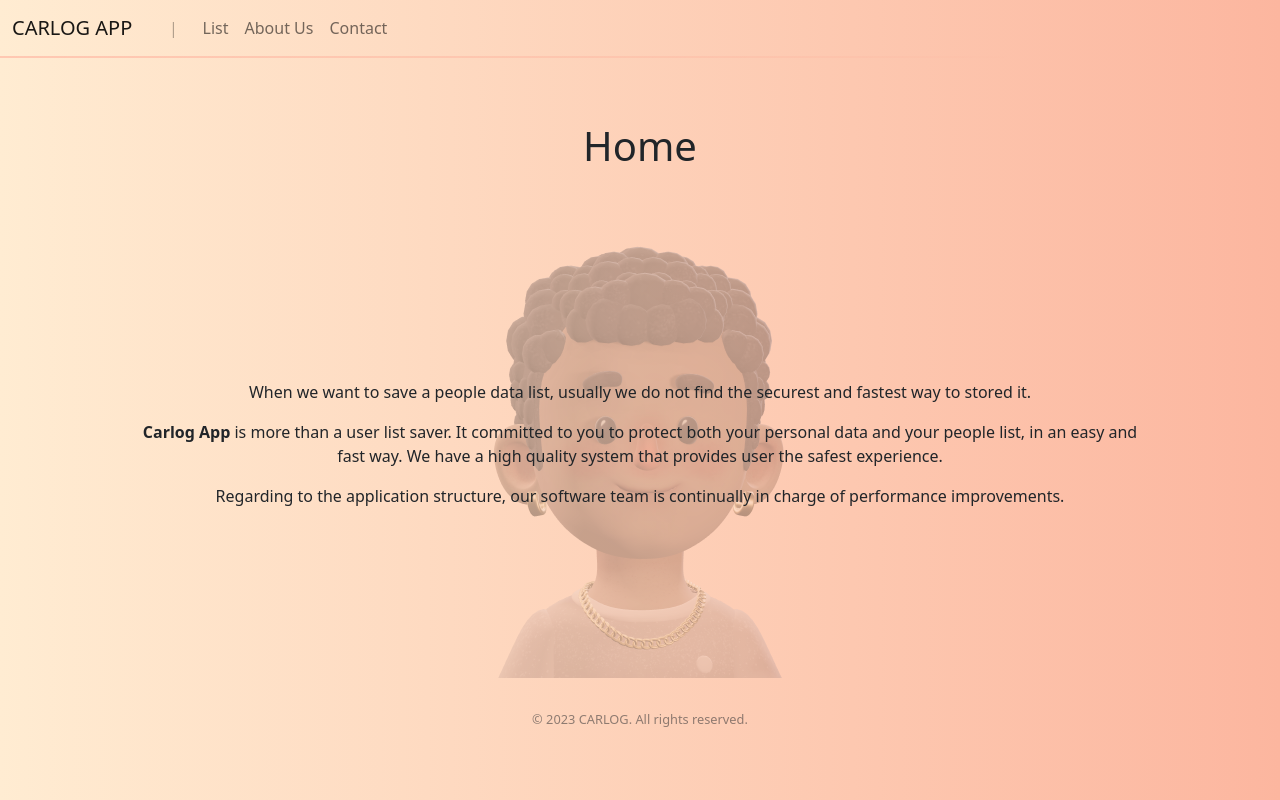
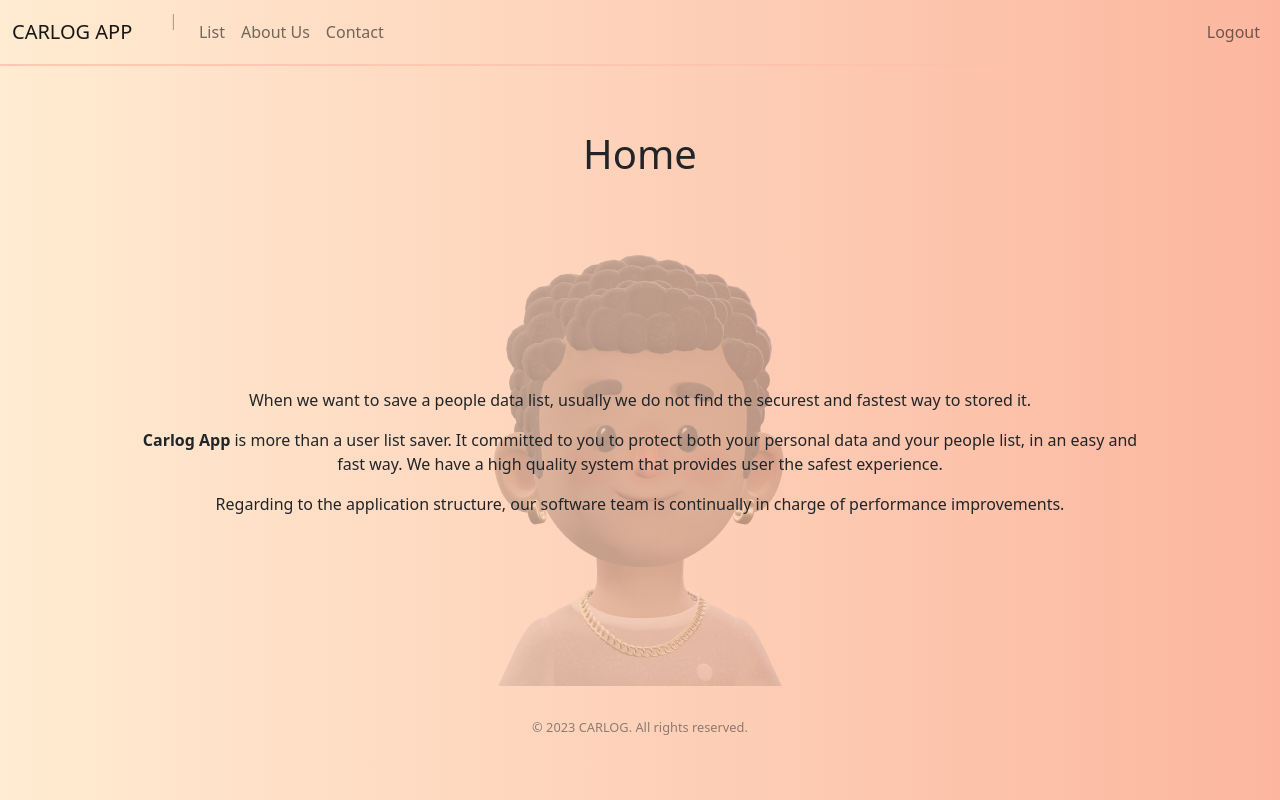
Before and after one commit to clmonreal/carlosProjectApp, an Angular app: page /home in a window 1280 px wide. Built offline with nearby package versions, Linux system fonts and the light colour scheme.

Commit message:
Creamos opción logout.

```diff
--- a/src/app/templates/header/header.component.html
+++ b/src/app/templates/header/header.component.html
@@ -5,8 +5,9 @@
       <span class="navbar-toggler-icon"></span>
     </button>
     <span class="separator">|&nbsp;&nbsp;&nbsp;&nbsp;</span>
-    <div class="collapse navbar-collapse" id="navbarNav">
-      <ul class="navbar-nav">
+    <div class="collapse navbar-collapse navigation-bar" id="navbarNav">
+      <ul class="navbar-nav navigation-bar">
+        <div class="navigation-bar-group">
           <li class="nav-item">
             <a class="nav-link" href="/list">List</a>
           </li>
@@ -16,6 +17,12 @@
           <li class="nav-item">
             <a class="nav-link" href="/contact">Contact</a>
           </li>
+        </div>
+        <div class="navigation-bar-logout">
+          <li class="nav-item navigation-bar-logout">
+            <a class="nav-link" href="/logout">Logout</a>
+          </li>
+        </div>
       </ul>
     </div>
   </div>
--- a/src/app/templates/header/header.component.scss
+++ b/src/app/templates/header/header.component.scss
@@ -19,3 +19,16 @@
         display: flex;
     }
 }
+
+@include desktop {
+    .navigation-bar {
+        width: 100%;
+        display: flex;
+        justify-content: space-between;
+
+        .navigation-bar-group {
+            display: flex;
+        }
+    }
+
+}
```
Lines whose indentation alone changed are shown as unchanged.
